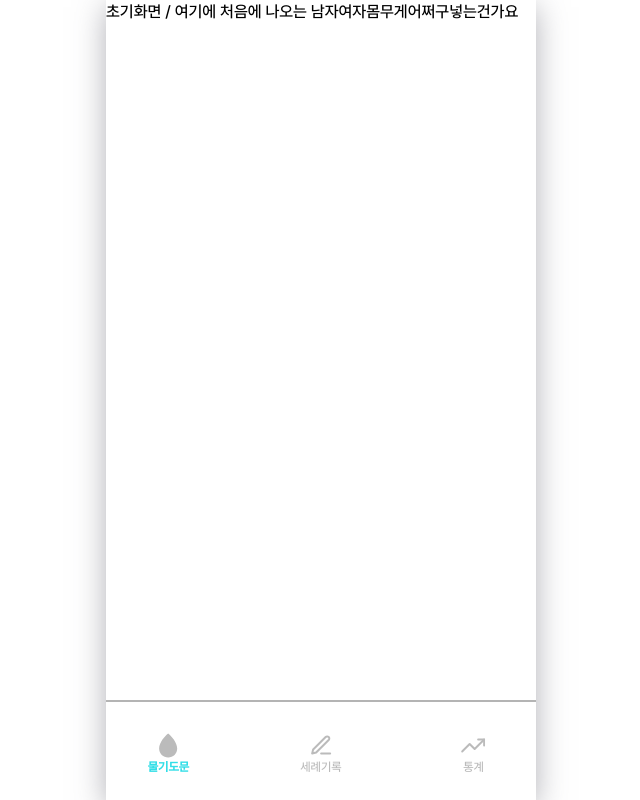
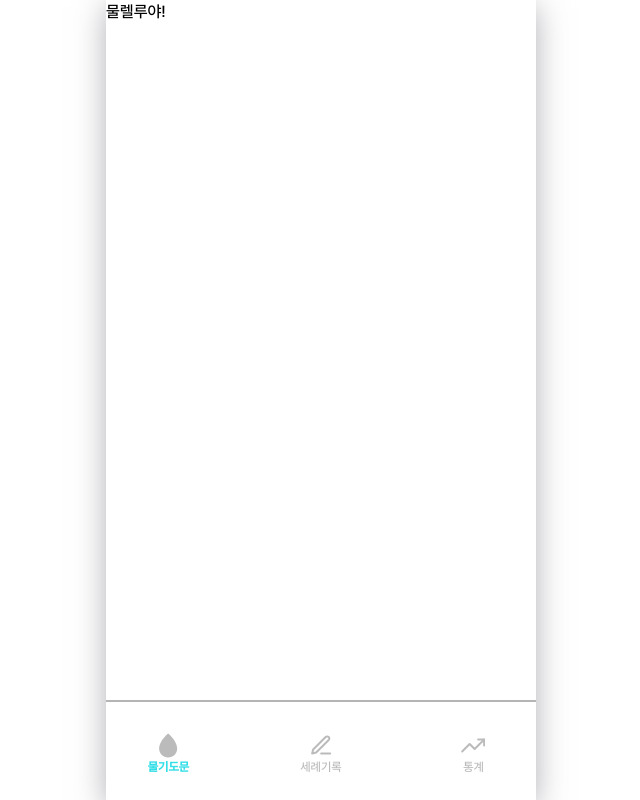
Before and after one commit to GDG-FRONT/TEAM2, a React (Create React App) app: page / in a window 1280 px wide. Shown: the whole page, without its empty margins (319-959 px from the left). Built offline with nearby package versions, Linux system fonts and the light colour scheme.

Commit message:
Feat: index화면 구성 시작

```diff
--- /dev/null
+++ b/src/page/index/components/FirstLoding.jsx
@@ -0,0 +1,12 @@
+import React from "react";
+
+const FirstLoding = () => {
+    return(
+        <div className="loding-background">
+            <div className="index-title">물렐루야!</div>
+
+        </div>
+    );
+}
+
+export default FirstLoding;
--- a/src/page/index/index.jsx
+++ b/src/page/index/index.jsx
@@ -1,8 +1,11 @@
-import React from 'react';
+import React from "react";
+import FirstLoding from "./components/FirstLoding";
 
 const index = () => {
-  return (
-    <div>초기화면 / 여기에 처음에 나오는 남자여자몸무게어쩌구넣는건가요</div>
+  return(
+    <div className="intro">
+        <FirstLoding />
+    </div>
   );
 };
 
--- /dev/null
+++ b/src/scss/index/FirstLoding.css
@@ -0,0 +1,13 @@
+.loding-background {
+  width: 390px;
+  height: 844px;
+  background: var(--MainColor, #32DEE7);
+}
+.loding-background .index-title {
+  color: var(--ThirdColor, #E9FEFF);
+  font-family: Pretendard;
+  font-size: 35px;
+  font-style: normal;
+  font-weight: 700;
+  line-height: normal;
+}
--- /dev/null
+++ b/src/scss/index/FirstLoding.scss
@@ -0,0 +1,14 @@
+.loding-background{
+    width: 390px;
+    height: 844px;
+    background: var(--MainColor, #32DEE7);
+    .index-title{
+        color: var(--ThirdColor, #E9FEFF);
+        font-family: Pretendard;
+        font-size: 35px;
+        font-style: normal;
+        font-weight: 700;
+        line-height: normal;
+    }
+
+}
```
